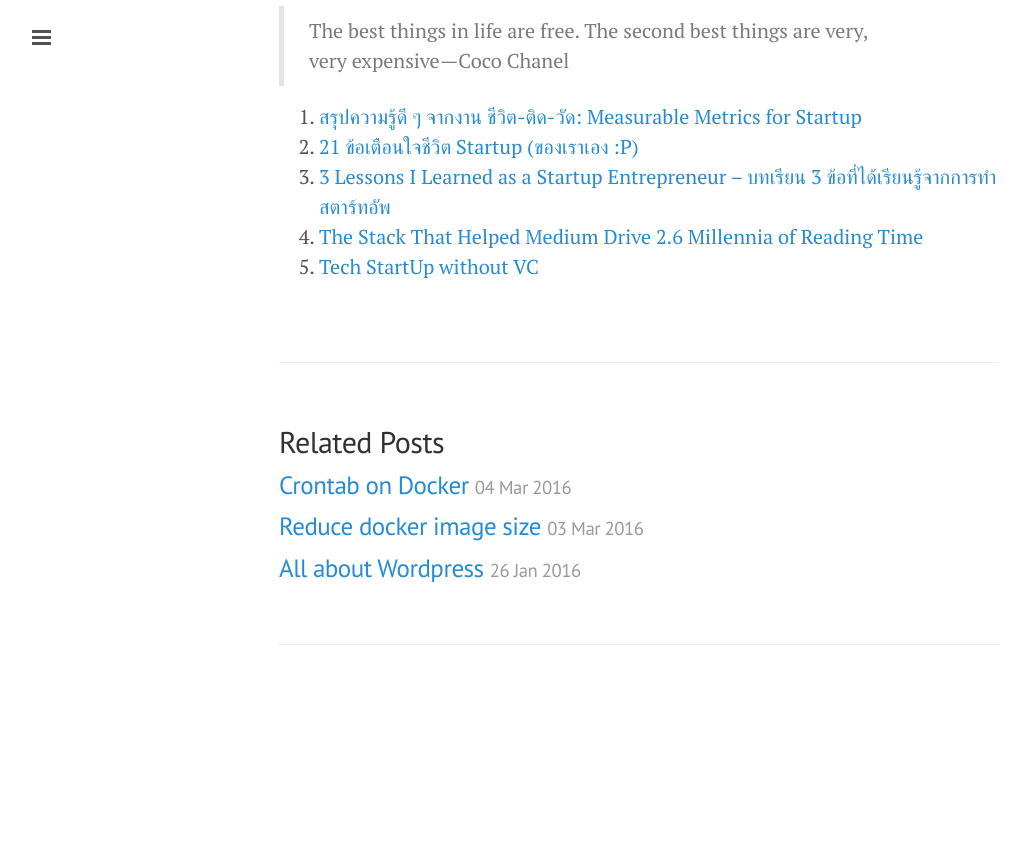
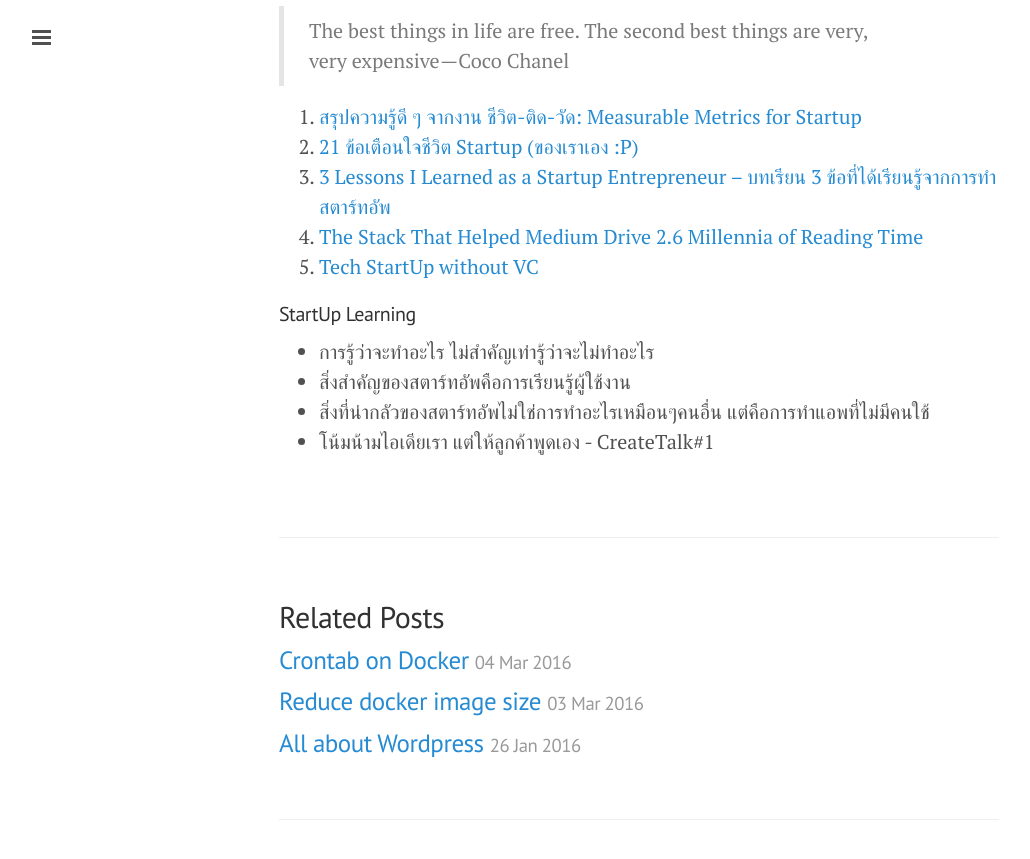
Before and after one commit to ibotdotout/ibotdotout.github.io, a Jekyll site: the page built from _posts/2015-10-01-startup.md, in a window 1280 px wide and 900 px high, scrolled down 1676 px. Shown: the top 859 px of the window, without its empty margins (1-1031 px from the left). Built offline with Jekyll 4.4.1, drawn with Linux system fonts in a browser that asks for light colours; nearby versions of some CDN libraries; Markdown is read by kramdown in place of the engine named in the settings; comment, search, counter and statistics services are not loaded; before the commit the page ends 2401 px from its top, so only the background shows below that.

Commit message:
Add about startup learning

```diff
--- a/_posts/2015-10-01-startup.md
+++ b/_posts/2015-10-01-startup.md
@@ -64,3 +64,10 @@ permalink: startup
 9. [3 Lessons I Learned as a Startup Entrepreneur – บทเรียน 3 ข้อที่ได้เรียนรู้จากการทำสตาร์ทอัพ](https://pyfungjai.wordpress.com/2016/03/06/3-lessons-i-learned-as-a-startup-entrepreneur/)
 1. [The Stack That Helped Medium Drive 2.6 Millennia of Reading Time](https://medium.com/medium-eng/the-stack-that-helped-medium-drive-2-6-millennia-of-reading-time-e56801f7c492#.u280wp3h4)
 1. [Tech StartUp without VC](https://zanroo.wordpress.com/2016/01/25/tech-start-up-without-vc/)
+
+#### StartUp Learning
+
+- การรู้ว่าจะทำอะไร ไม่สำคัญเท่ารู้ว่าจะไม่ทำอะไร
+- สิ่งสำคัญของสตาร์ทอัพคือการเรียนรู้ผู้ใช้งาน
+- สิ่งที่น่ากลัวของสตาร์ทอัพไม่ใช่การทำอะไรเหมือนๆคนอื่น แต่คือการทำแอพที่ไม่มีคนใช้
+- โน้มน้ามไอเดียเรา แต่ให้ลูกค้าพูดเอง - CreateTalk#1
```
